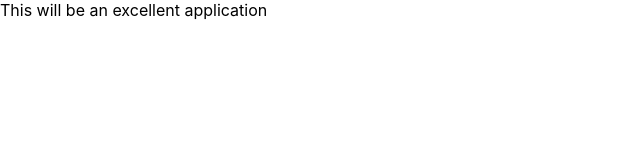
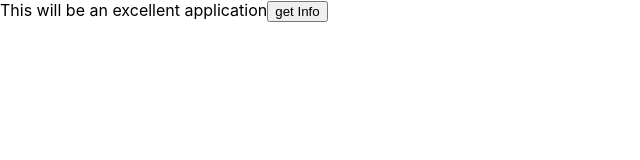
Before and after one commit to EricLusk-Jopson/vinylPeriphery, a React (Create React App) app: page / in a window 1280 px wide. Shown: the top 160 px of the page, without its empty margins (0-640 px from the left). Built offline with nearby package versions, Linux system fonts and the light colour scheme.

Commit message:
getting the api calls to work

```diff
--- a/public/index.html
+++ b/public/index.html
@@ -10,11 +10,6 @@
       content="Web site created using create-react-app"
     />
     <link rel="apple-touch-icon" href="%PUBLIC_URL%/logo192.png" />
-    <!--
-      manifest.json provides metadata used when your web app is installed on a
-      user's mobile device or desktop. See https://developers.google.com/web/fundamentals/web-app-manifest/
-    -->
-    <link rel="manifest" href="%PUBLIC_URL%/manifest.json" />
     <!--
       Notice the use of %PUBLIC_URL% in the tags above.
       It will be replaced with the URL of the `public` folder during the build.
--- a/src/App.js
+++ b/src/App.js
@@ -13,7 +13,107 @@ function App() {
   // return relases sorted in orer of decreasing proportion
   */
 
-  return <div className="App">This will be an excellent application</div>;
+  const album = "nevermind";
+  const band = "nirvana";
+  const searchURL =
+    "https://api.discogs.com/database/search?release_title=nevermind&artist=nirvana&per_page=3&page=1&type=release&sort=year&sort_order=asc&key=owJjvljKmrcdSbXFVPTu&secret=wgJurrmQFbROAyrmByuLrZMRMhDznPaK";
+
+  const getInfo = async () => {
+    // return the search results
+    console.log("searching for album");
+    const searchResult = await fetch(
+      `https://api.discogs.com/database/search?release_title=${album}&artist=${band}&type=release&sort=year&sort_order=asc&key=owJjvljKmrcdSbXFVPTu&secret=wgJurrmQFbROAyrmByuLrZMRMhDznPaK`
+    ).then((res) => res.json());
+
+    console.log(searchResult);
+    console.log(searchResult.results[0].resource_url);
+
+    // look up the first result
+    console.log("lookup the first result");
+    const release = await fetch(searchResult.results[0].resource_url).then(
+      (res) => res.json()
+    );
+    console.log(release);
+    console.log(release.extraartists);
+
+    const contributors = new Set();
+
+    // must look up artists and add their members to the list of contributors
+    await Promise.all(
+      release.artists.map(async (artist) => {
+        contributors.add(artist.id);
+        const artistInfo = await fetch(artist.resource_url).then((res) =>
+          res.json()
+        );
+
+        artistInfo.members.forEach((member) => contributors.add(member.id));
+        console.log(artistInfo);
+      })
+    );
+
+    release.extraartists.forEach((extraArtist) =>
+      contributors.add(extraArtist.id)
+    );
+
+    console.log(contributors);
+    console.log(contributors.values());
+
+    const constributorReleases = [];
+    await Promise.all(
+      [...contributors.values()].map(async (artist_id) => {
+        const releases = await fetch(
+          `https://api.discogs.com/artists/${artist_id}/releases`
+        ).then((res) => res.json());
+        constributorReleases.push(...releases.releases);
+        console.log(releases);
+        console.log(constributorReleases);
+      })
+    );
+
+    console.log(constributorReleases);
+    const releaseWeights = new Map();
+    constributorReleases.forEach((release) => {
+      console.log(
+        "id: ",
+        release.id,
+        ", inc: ",
+        releaseWeights.get(release.id)
+      );
+      // check if release has a main_release
+      if (releaseWeights.get(release.id)) {
+        const currentWeight = releaseWeights.get(release.id).weight;
+        releaseWeights.set(release.id, {
+          ...releaseWeights.get(release.id),
+          weight: currentWeight + 1,
+        });
+      } else {
+        const release_id = release.main_release
+          ? release.main_release
+          : release.id;
+        releaseWeights.set(release.id, {
+          mainRelease: release_id,
+          weight: 1,
+          artist: release.artist,
+          title: release.title,
+        });
+      }
+    });
+
+    console.log(releaseWeights);
+    const sortedResults = new Map(
+      [...releaseWeights.entries()].sort(
+        (a, b) => b[1]["weight"] - a[1]["weight"]
+      )
+    );
+    console.log(sortedResults);
+  };
+
+  return (
+    <div className="App">
+      This will be an excellent application
+      <button onClick={getInfo}>get Info</button>
+    </div>
+  );
 }
 
 export default App;
```
